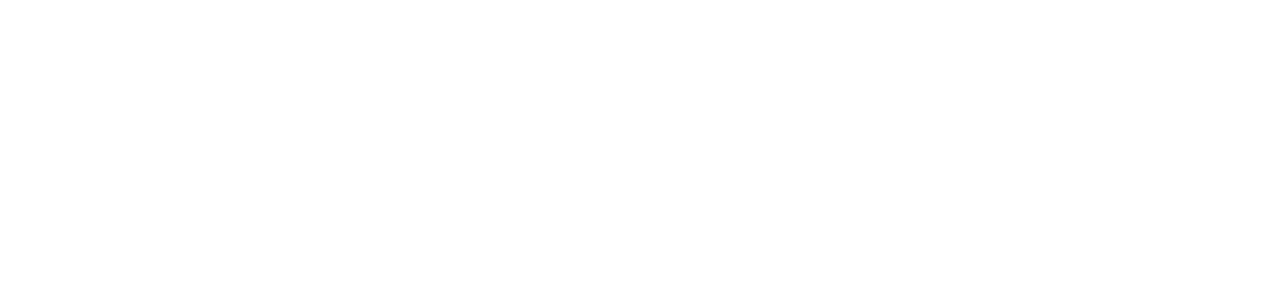
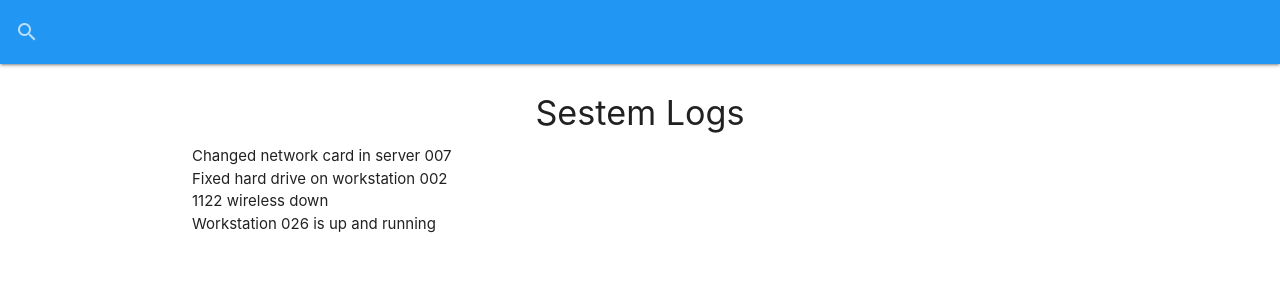
Before and after one commit to MasterSancho/itlogger, a React (Create React App) app: page / in a window 1280 px wide. Shown: the top 300 px of the page. Built offline with nearby package versions, Linux system fonts and the light colour scheme; data requests are answered from the project's data file.

Commit message:
002-Search & Preloader Components
Search & Preloader Components

```diff
--- a/src/App.js
+++ b/src/App.js
@@ -1,4 +1,6 @@
-import React, { useEffect } from "react";
+import React, { Fragment, useEffect } from "react";
+import SearchBar from "./components/layout/SearchBar";
+import Logs from "./components/logs/Logs";
 
 import "materialize-css/dist/css/materialize.min.css";
 import M from "materialize-css/dist/js/materialize.min.js";
@@ -9,7 +11,14 @@
     // Init Materialize JS
     M.AutoInit();
   });
-  return <div className="App"></div>;
+  return (
+    <Fragment>
+      <SearchBar />
+      <div className='container'>
+        <Logs />
+      </div>
+    </Fragment>
+  );
 };
 
 export default App;
--- /dev/null
+++ b/src/components/layout/SearchBar.js
@@ -0,0 +1,21 @@
+import React from "react";
+
+const SearchBar = () => {
+  return (
+    <nav style={{ marginBottom: "30px" }} className='blue'>
+      <div className='nav-wrapper'>
+        <form>
+          <div className='input-field'>
+            <input id='search' type='search' required />
+            <label className='label-icon' htmlFor='search'>
+              <i className='material-icons'>search</i>
+            </label>
+            <i className='material-icons'>close</i>
+          </div>
+        </form>
+      </div>
+    </nav>
+  );
+};
+
+export default SearchBar;
--- /dev/null
+++ b/src/components/logs/Logs.js
@@ -0,0 +1,39 @@
+import React, { useState, useEffect } from "react";
+
+const Logs = () => {
+  const [logs, setLogs] = useState([]);
+  const [loading, setLoading] = useState(false);
+
+  useEffect(() => {
+    getLogs();
+    // eslint-disable-next-line
+  }, []);
+
+  const getLogs = async () => {
+    setLoading(true);
+    const res = await fetch("/logs");
+    const data = await res.json();
+
+    setLogs(data);
+    setLoading(false);
+  };
+
+  if (loading) {
+    return <h4>Loading...</h4>;
+  }
+
+  return (
+    <ul className='collection-width-header'>
+      <li className='collection-header'>
+        <h4 className='center'>Sestem Logs</h4>
+      </li>
+      {!loading && logs.length === 0 ? (
+        <p className='center'>No logs to show...</p>
+      ) : (
+        logs.map((log) => <li>{log.message}</li>)
+      )}
+    </ul>
+  );
+};
+
+export default Logs;
```
Also changed, not shown: src/components/logs/LogItem.js (added).
